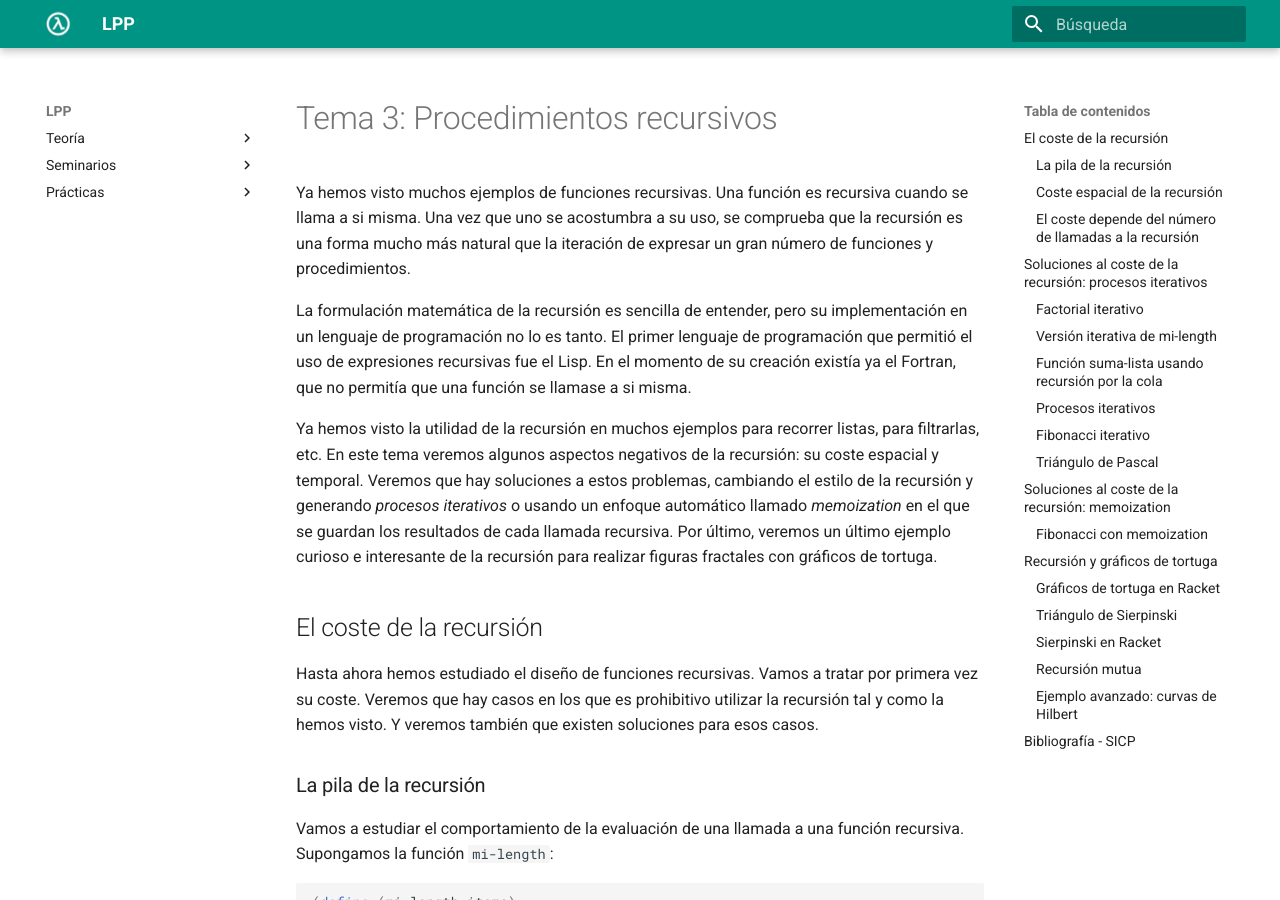
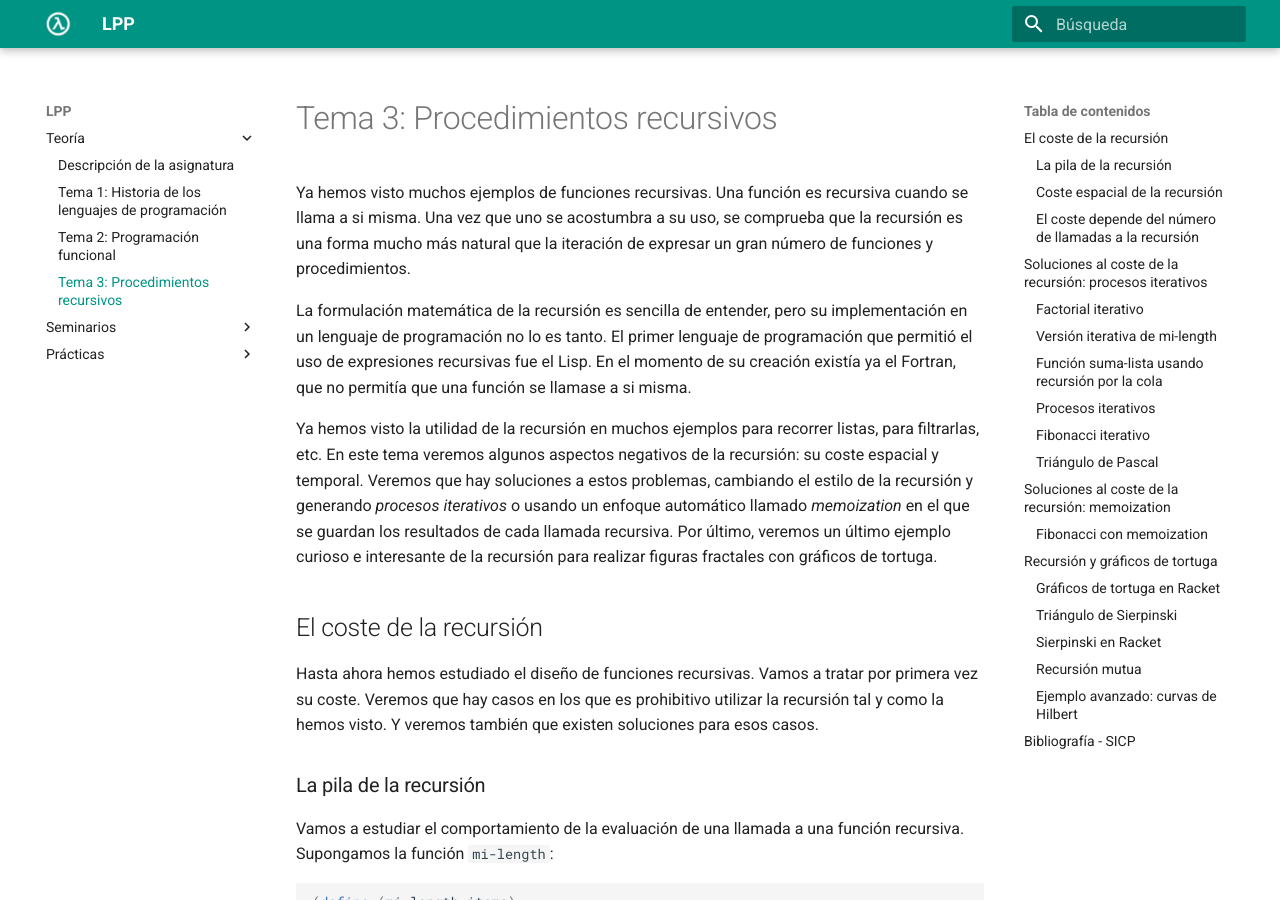
Before and after one commit to domingogallardo/apuntes-lpp, an MkDocs documentation site: the page built from docs/teoria/tema03-procedimientos-recursivos/tema03-procedimientos-recursivos.md, in a window 1280 px wide and 900 px high. Built offline with MkDocs 1.6.1 and Material for MkDocs 9.7.7, drawn with Linux system fonts in a browser that asks for light colours; formulas are drawn with MathJax 3.

Commit message:
Semana 5

```diff
--- a/mkdocs.yml
+++ b/mkdocs.yml
@@ -6,7 +6,7 @@ nav:
    - 'Descripción de la asignatura': 'teoria/tema00-descripcion-asignatura/tema00-descripcion-asignatura.md'
    - 'Tema 1: Historia de los lenguajes de programación': 'teoria/tema01-historia-lenguajes-programacion/tema01-historia-lenguajes-programacion.md'
    - 'Tema 2: Programación funcional': 'teoria/tema02-programacion-funcional/tema02-programacion-funcional.md'
-#   - 'Tema 3: Procedimientos recursivos': 'teoria/tema03-procedimientos-recursivos/tema03-procedimientos-recursivos.md'
+   - 'Tema 3: Procedimientos recursivos': 'teoria/tema03-procedimientos-recursivos/tema03-procedimientos-recursivos.md'
 #   - 'Tema 4: Estructuras recursivas': 'teoria/tema04-estructuras-recursivas/tema04-estructuras-recursivas.md'
 #   - 'Tema 5: Programación funcional con Swift': 'teoria/tema05-programacion-funcional-swift/tema05-programacion-funcional-swift.md'
 #   - 'Tema 6: Programación OO con Swift': 'teoria/tema06-programacion-orientada-objetos-swift/tema06-programacion-orientada-objetos-swift.md'
@@ -17,7 +17,7 @@ nav:
     - 'Práctica 1': 'practicas/practica01/practica01.md'
     - 'Práctica 2': 'practicas/practica02/practica02.md'
     - 'Práctica 3': 'practicas/practica03/practica03.md'
-#   - 'Práctica 4': 'practicas/practica04/practica04.md'
+    - 'Práctica 4': 'practicas/practica04/practica04.md'
 #   - 'Práctica 5': 'practicas/practica05/practica05.md'
 #   - 'Práctica 6': 'practicas/practica06/practica06.md'
 #   - 'Práctica 7': 'practicas/practica07/practica07.md'
```
